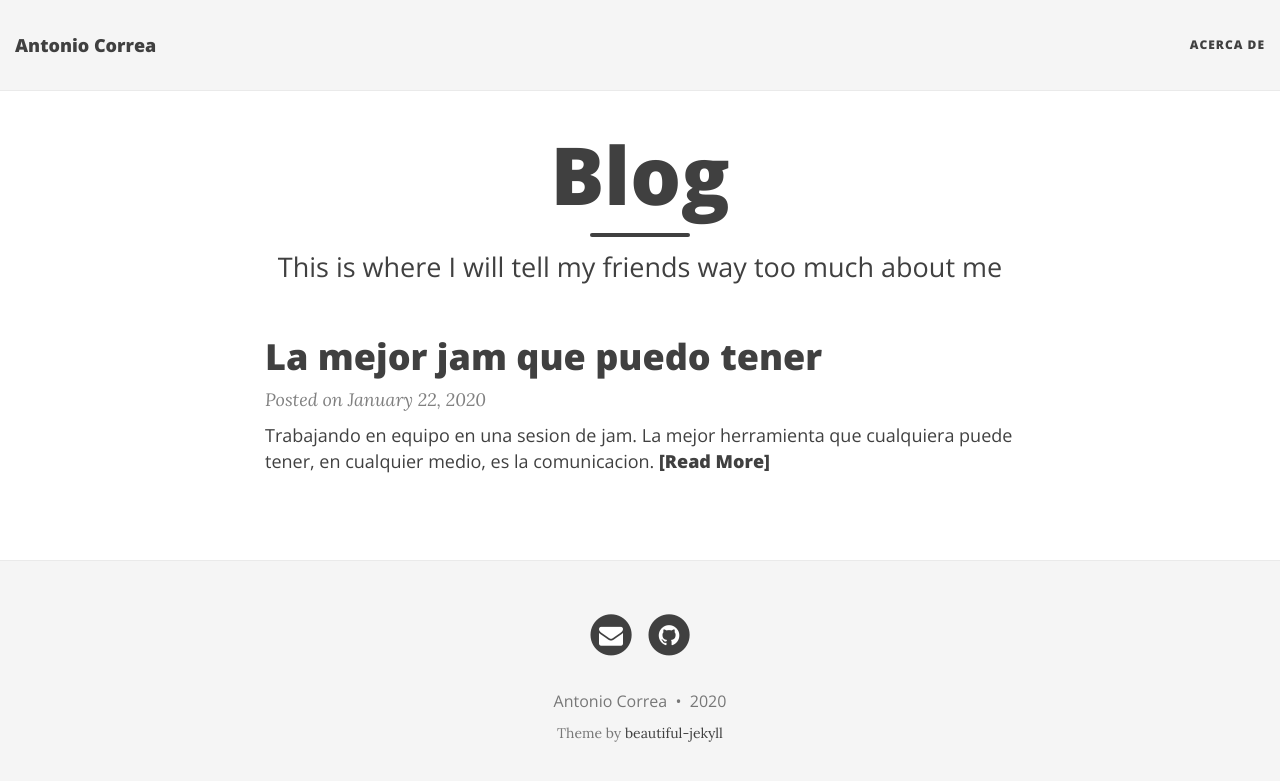
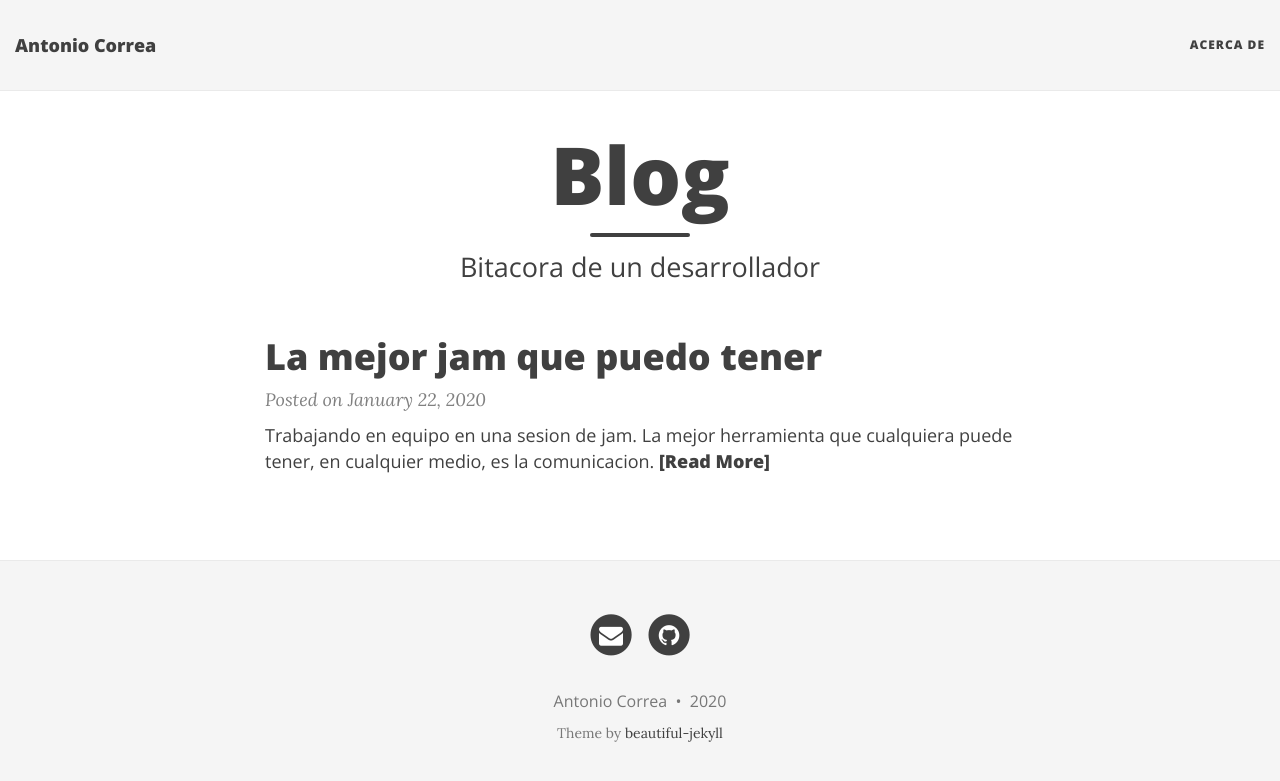
Before and after one commit to AntonCorrea/antoncorrea.github.io, a Jekyll site: the page built from index.html, in a window 1280 px wide. Shown: the top 781 px of the page. Built offline with Jekyll 4.4.1, drawn with Linux system fonts in a browser that asks for light colours; nearby versions of some CDN libraries; the list of posts is cut into pages by our own code.

Commit message:
Update index.html

```diff
--- a/index.html
+++ b/index.html
@@ -1,7 +1,7 @@
 ---
 layout: page
 title: Blog
-subtitle: This is where I will tell my friends way too much about me
+subtitle: Bitacora de un desarrollador
 use-site-title: true
 ---
 
```
